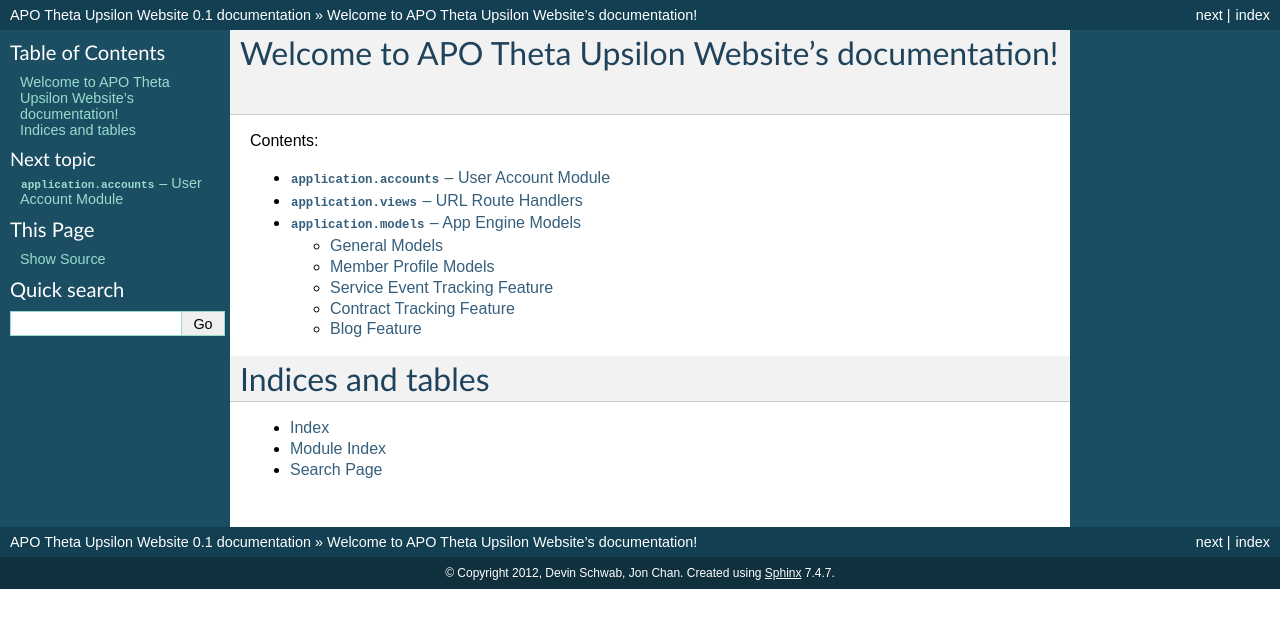
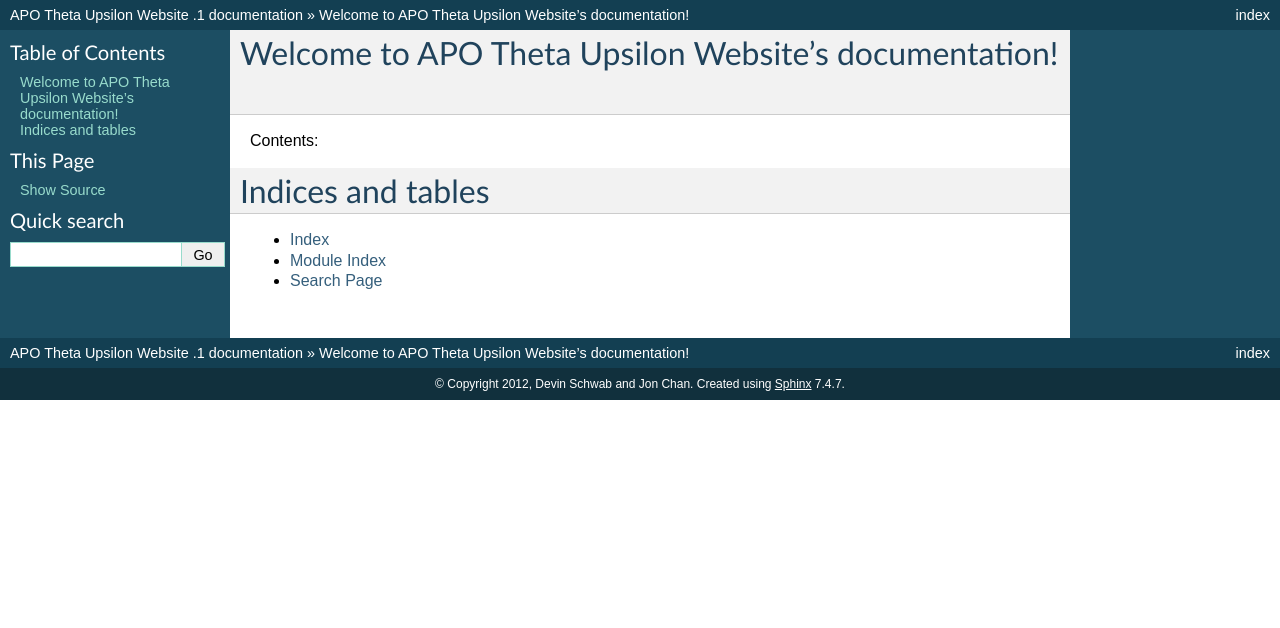
Before and after one commit to JSatterf1579/apo-website, a Sphinx documentation site: the page built from docs/detailed_design/source/index.rst, in a window 1280 px wide. Shown: the top 628 px of the page. Built offline with Sphinx 7.4.7, drawn with Linux system fonts in a browser that asks for light colours; part of the change alters nothing that is shown.

```diff
--- a/docs/detailed_design/source/accounts.rst
+++ /dev/null
@@ -1,18 +0,0 @@
-:mod:`application.accounts` -- User Account Module
-==================================================
-
-.. automodule:: application.accounts
-   :members:
-
-.. autofunction:: application.accounts.load_user(userid)
-
-   This functions is required by Flask-Login.
-
-   It uses the login manager's user_loader decorator.
-
-   The purpose of this function is to return the User entity with the matching userid.
-
-   :param userid: The unique user identifier. Currently this is a unicode version of the cwru ID
-   :type userid: unicode
-
-   :rtype: application.models.User
--- a/docs/detailed_design/source/conf.py
+++ b/docs/detailed_design/source/conf.py
@@ -1,7 +1,7 @@
 # -*- coding: utf-8 -*-
 #
 # APO Theta Upsilon Website documentation build configuration file, created by
-# sphinx-quickstart on Tue Oct 23 14:13:37 2012.
+# sphinx-quickstart on Sun Oct 28 12:19:39 2012.
 #
 # This file is execfile()d with the current directory set to its containing dir.
 #
@@ -17,7 +17,6 @@ import sys, os
 # add these directories to sys.path here. If the directory is relative to the
 # documentation root, use os.path.abspath to make it absolute, like shown here.
 #sys.path.insert(0, os.path.abspath('.'))
-sys.path.insert(0, os.path.abspath('../../../src'))
 
 # -- General configuration -----------------------------------------------------
 
@@ -26,7 +25,7 @@ sys.path.insert(0, os.path.abspath('../../../src'))
 
 # Add any Sphinx extension module names here, as strings. They can be extensions
 # coming with Sphinx (named 'sphinx.ext.*') or your custom ones.
-extensions = ['sphinx.ext.autodoc', 'sphinx.ext.intersphinx', 'sphinx.ext.todo', 'sphinx.ext.mathjax', 'sphinx.ext.ifconfig', 'sphinx.ext.viewcode', 'sphinx.ext.inheritance_diagram']
+extensions = ['sphinx.ext.autodoc', 'sphinx.ext.intersphinx', 'sphinx.ext.todo', 'sphinx.ext.mathjax', 'sphinx.ext.viewcode']
 
 # Add any paths that contain templates here, relative to this directory.
 templates_path = ['_templates']
@@ -42,16 +41,16 @@ master_doc = 'index'
 
 # General information about the project.
 project = u'APO Theta Upsilon Website'
-copyright = u'2012, Devin Schwab, Jon Chan'
+copyright = u'2012, Devin Schwab and Jon Chan'
 
 # The version info for the project you're documenting, acts as replacement for
 # |version| and |release|, also used in various other places throughout the
 # built documents.
 #
 # The short X.Y version.
-version = '0.1'
+version = '.1'
 # The full version, including alpha/beta/rc tags.
-release = '0.1'
+release = '.1'
 
 # The language for content autogenerated by Sphinx. Refer to documentation
 # for a list of supported languages.
@@ -185,7 +184,7 @@ latex_elements = {
 # (source start file, target name, title, author, documentclass [howto/manual]).
 latex_documents = [
   ('index', 'APOThetaUpsilonWebsite.tex', u'APO Theta Upsilon Website Documentation',
-   u'Devin Schwab, Jon Chan', 'manual'),
+   u'Devin Schwab and Jon Chan', 'manual'),
 ]
 
 # The name of an image file (relative to this directory) to place at the top of
@@ -215,7 +214,7 @@ latex_documents = [
 # (source start file, name, description, authors, manual section).
 man_pages = [
     ('index', 'apothetaupsilonwebsite', u'APO Theta Upsilon Website Documentation',
-     [u'Devin Schwab, Jon Chan'], 1)
+     [u'Devin Schwab and Jon Chan'], 1)
 ]
 
 # If true, show URL addresses after external links.
@@ -229,7 +228,7 @@ man_pages = [
 #  dir menu entry, description, category)
 texinfo_documents = [
   ('index', 'APOThetaUpsilonWebsite', u'APO Theta Upsilon Website Documentation',
-   u'Devin Schwab, Jon Chan', 'APOThetaUpsilonWebsite', 'One line description of project.',
+   u'Devin Schwab and Jon Chan', 'APOThetaUpsilonWebsite', 'One line description of project.',
    'Miscellaneous'),
 ]
 
@@ -245,6 +244,3 @@ texinfo_documents = [
 
 # Example configuration for intersphinx: refer to the Python standard library.
 intersphinx_mapping = {'http://docs.python.org/': None}
-
-
-# -- Options for Inheritance diagram
--- a/docs/detailed_design/source/index.rst
+++ b/docs/detailed_design/source/index.rst
@@ -1,5 +1,5 @@
 .. APO Theta Upsilon Website documentation master file, created by
-   sphinx-quickstart on Tue Oct 23 14:13:37 2012.
+   sphinx-quickstart on Sun Oct 28 12:19:39 2012.
    You can adapt this file completely to your liking, but it should at least
    contain the root `toctree` directive.
 
@@ -11,9 +11,7 @@ Contents:
 .. toctree::
    :maxdepth: 2
 
-   accounts
-   views
-   models
+
 
 Indices and tables
 ==================
--- a/docs/detailed_design/source/models.rst
+++ /dev/null
@@ -1,147 +0,0 @@
-:mod:`application.models` -- App Engine Models
-==============================================
-
-.. automodule:: application.models
-
-General Models
-^^^^^^^^^^^^^^
-These models support multiple features.
-
-Inheritance Diagram
-*******************
-
-.. inheritance-diagram:: application.models.Event application.models.Location
-   :parts: 1
-
-Class Definitions
-*****************
-
-.. autoclass:: application.models.Event()
-   :show-inheritance:
-
-.. autoclass:: application.models.Location()
-   :show-inheritance:
-
-Member Profile Models
-^^^^^^^^^^^^^^^^^^^^^^
-
-These models support the member profile feature.
-
-Inheritance Diagram
-*******************
-
-.. inheritance-diagram:: application.models.User application.models.UserRole application.models.Role application.models.Family application.models.Address application.models.Email application.models.PhoneNumber
-   :parts: 1
-
-Class Definitions
-*****************
-
-.. autoclass:: application.models.User()
-   :show-inheritance:
-
-.. autoclass:: application.models.UserRole()
-   :show-inheritance:
-
-.. autoclass:: application.models.Role()
-   :show-inheritance:
-
-.. autoclass:: application.models.Family()
-   :show-inheritance:
-
-.. autoclass:: application.models.Address()
-   :show-inheritance:
-
-.. autoclass:: application.models.Email()
-   :show-inheritance:
-
-.. autoclass:: application.models.PhoneNumber()
-   :show-inheritance:
-
-.. autoclass:: application.models.ExampleModel()
-   :show-inheritance:
-
-Service Event Tracking Feature
-^^^^^^^^^^^^^^^^^^^^^^^^^^^^^^
-
-These models support the service event tracking features
-
-Inheritance Diagram
-*******************
-
-.. inheritance-diagram:: application.models.ServiceEvent application.models.ServiceSignUp application.models.ServiceReport application.models.InsideServiceReport application.models.OutsideServiceReport application.models.ServiceHour
-   :parts: 1
-
-Class Definitions
-*****************
-
-.. autoclass:: application.models.ServiceEvent()
-   :show-inheritance:
-
-.. autoclass:: application.models.ServiceSignUp()
-   :show-inheritance:
-
-.. autoclass:: application.models.ServiceReport()
-   :show-inheritance:
-
-.. autoclass:: application.models.InsideServiceReport()
-   :show-inheritance:
-
-.. autoclass:: application.models.OutsideServiceReport()
-   :show-inheritance:
-
-.. autoclass:: application.models.ServiceHour()
-   :show-inheritance:
-
-Contract Tracking Feature
-^^^^^^^^^^^^^^^^^^^^^^^^^
-
-These models support the contract tracking feature.
-
-Inheritance Diagram
-*******************
-
-.. inheritance-diagram:: application.models.ChapterEvent application.models.Contract application.models.Requirement application.models.HourReq application.models.DuesReq application.models.AttendanceReq
-   :parts: 1
-
-Class Definitions
-*****************
-
-.. autoclass:: application.models.ChapterEvent()
-   :show-inheritance:
-
-.. autoclass:: application.models.Contract()
-   :show-inheritance:
-
-.. autoclass:: application.models.Requirement()
-   :show-inheritance:
-
-.. autoclass:: application.models.HourReq()
-   :show-inheritance:
-
-.. autoclass:: application.models.DuesReq()
-   :show-inheritance:
-
-.. autoclass:: application.models.AttendanceReq()
-   :show-inheritance:
-
-
-Blog Feature
-^^^^^^^^^^^^
-
-These models support the Blog feature.
-
-Inheritance Diagram
-*******************
-
-.. inheritance-diagram:: application.models.Post application.models.Comment
-   :parts: 1
-
-Class Definitions
-*****************
-
-
-.. autoclass:: application.models.Post()
-   :show-inheritance:
-
-.. autoclass:: application.models.Comment()
-   :show-inheritance:
--- a/docs/detailed_design/source/views.rst
+++ /dev/null
@@ -1,5 +0,0 @@
-:mod:`application.views` -- URL Route Handlers
-==============================================
-
-.. automodule:: application.views
-   :members:
```
